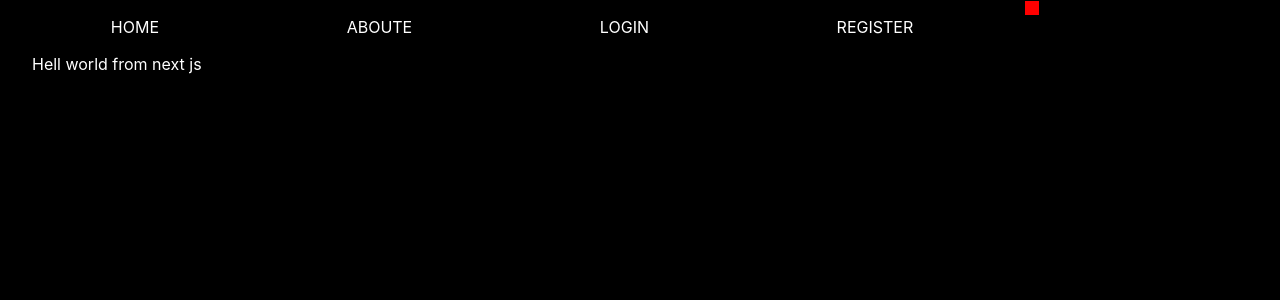
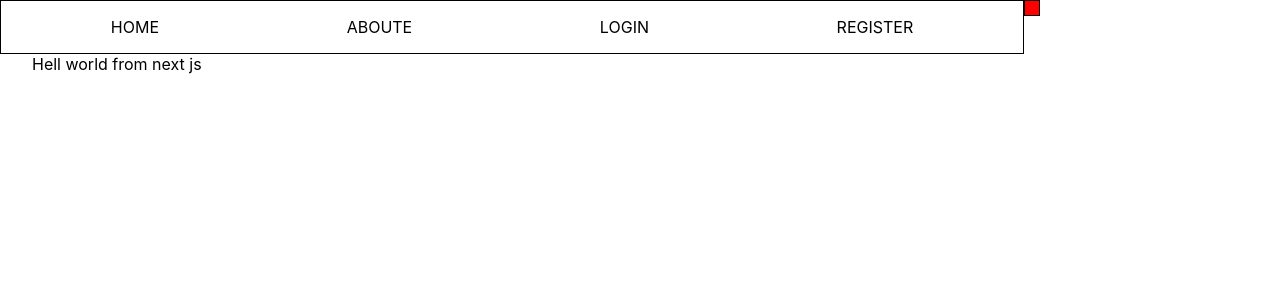
Before and after one commit to BucoTEC/booking-frontend, a Next.js app: page / in a window 1280 px wide. Shown: the top 300 px of the page. Built offline with nearby package versions, Linux system fonts and the light colour scheme.

Commit message:
fix global syles to light

```diff
--- a/styles/globals.css
+++ b/styles/globals.css
@@ -2,8 +2,8 @@ html,
 body {
 	padding: 0;
 	margin: 0;
-	background-color: black;
-	color: white;
+	/* background-color: black; */
+	/* color: white; */
 	font-family: -apple-system, BlinkMacSystemFont, Segoe UI, Roboto, Oxygen,
 		Ubuntu, Cantarell, Fira Sans, Droid Sans, Helvetica Neue, sans-serif;
 }
```
